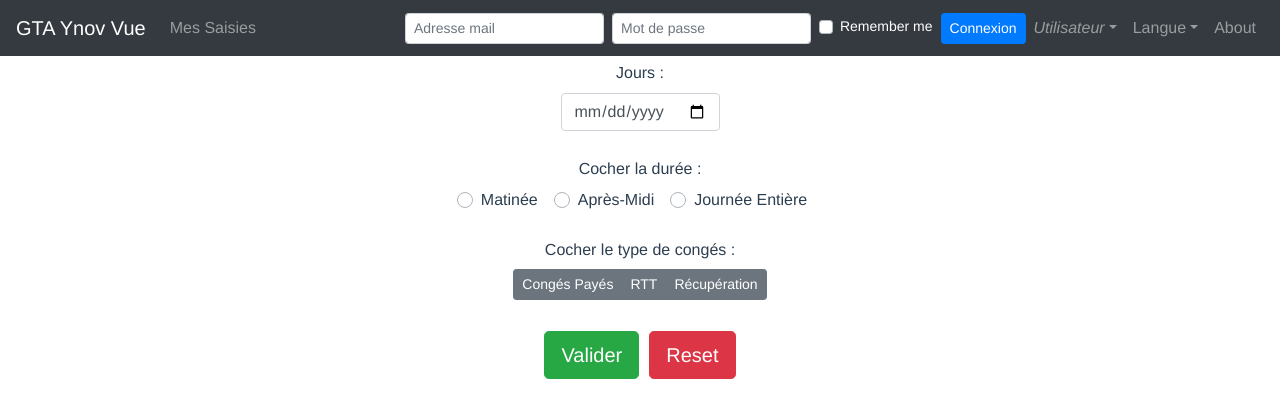
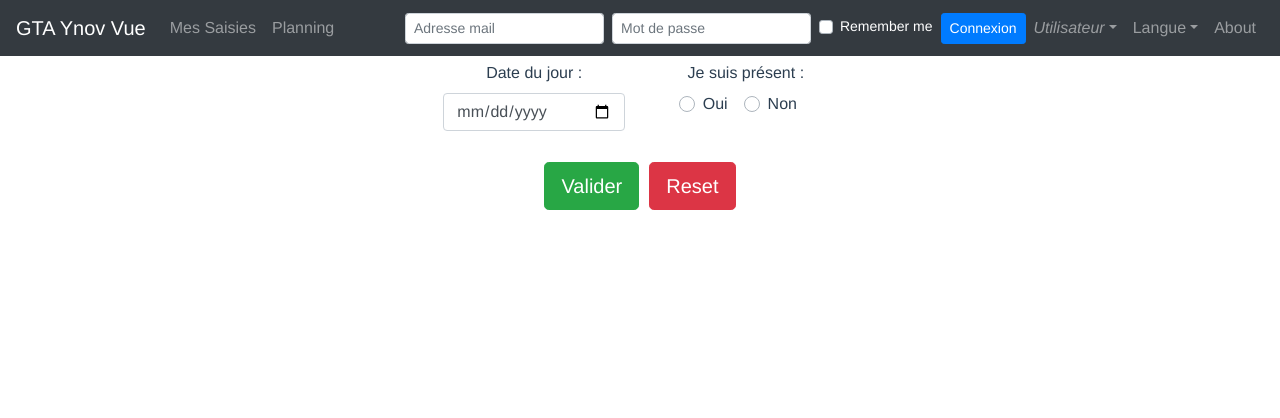
Before and after one commit to dv-formateur/gta-ynov-vue-1, a Vue app: page /#/saisiePlanning in a window 1280 px wide. Shown: the top 418 px of the page. Built offline with nearby package versions, Linux system fonts and the light colour scheme.

Commit message:
ajout de la journée travaillée

```diff
--- a/src/App.vue
+++ b/src/App.vue
@@ -15,6 +15,7 @@
 
         <b-navbar-nav>
           <b-nav-item to="/saisiePlanning">Mes Saisies</b-nav-item>
+          <b-nav-item to="/Planning">Planning</b-nav-item>
         </b-navbar-nav>
 
         <!-- Right aligned nav items -->
@@ -65,16 +66,16 @@
 </template>
 
 <script>
-import json from './json/data_user.json'
+import json from "./json/data_user.json";
 
 export default {
-  data () {
+  data() {
     return {
       myJson: json
-    }
+    };
   },
   methods: {
-    onSubmit (evt) {
+    onSubmit(evt) {
       evt.preventDefault();
       // Affiche le résultat du formulaire de connexion : email et password
       alert(JSON.stringify(this.myJson));
@@ -82,20 +83,23 @@ export default {
       alert(inlineFormInputPassword.value);
 
       // Besoin de traduire le JSON en [] puis faire [].forEach();
-      foreach (compte in myJson)
+      foreach(compte in myJson);
       {
-        if (inlineFormInputEmail.value != "" && inlineFormInputPassword.value != "")
-        {
-          if (compte.email == inlineFormInputEmail.value && compte.password == inlineFormInputPassword.value)
-          {
+        if (
+          inlineFormInputEmail.value != "" &&
+          inlineFormInputPassword.value != ""
+        ) {
+          if (
+            compte.email == inlineFormInputEmail.value &&
+            compte.password == inlineFormInputPassword.value
+          ) {
             compte.connecté = true;
           }
         }
       }
-
     }
   }
-}
+};
 </script>
 
 <style lang="scss">
--- a/src/json/data_user.json
+++ b/src/json/data_user.json
@@ -1,9 +1,18 @@
 {
-    "user": {
-        "nom": "Desvallées",
-        "prenom": "Alexandre",
-        "email": "alex.desvallees@gmail.com",
-        "password": "test",
-        "connecté": false
+  "user": [
+    {
+      "nom": "Desvallées",
+      "prenom": "Alexandre",
+      "email": "alex.desvallees@gmail.com",
+      "password": "test",
+      "connecté": false,
+      "planning": [
+        {
+          "date": "",
+          "duree": "",
+          "typeConges": ""
+        }
+      ]
     }
+  ]
 }
--- a/src/main.js
+++ b/src/main.js
@@ -4,8 +4,72 @@ import router from "./router";
 import "./registerServiceWorker";
 
 Vue.config.productionTip = false;
+import json from "./json/data_user.json";
+
+let getData = () => JSON.parse(localStorage.getItem("data"));
+let setData = a => localStorage.setItem("data", JSON.stringify(a));
+
+let checkData = () => {
+  if (getData() == null) {
+    setData({
+      user: [
+        {
+          nom: "Desvallées",
+          prenom: "Alexandre",
+          email: "alex.desvallees@gmail.com",
+          password: "test",
+          connecté: false,
+          planning: [
+            {
+              date: "",
+              duree: "",
+              typeConges: ""
+            }
+          ]
+        }
+      ]
+    });
+  }
+};
 
 new Vue({
+  getData: () => getData(),
+  setData: obj => setData(obj),
+  resetData: () => {
+    localStorage.removeItem("data");
+    sessionStorage.removeItem("user");
+    checkData();
+  },
+  isLogged: () => sessionStorage.getItem("user") != null,
+  isLoggin: false,
+  getLoggedUser: () => JSON.parse(sessionStorage.getItem("user")),
+  logout: () => sessionStorage.removeItem("user"),
+  login: (login, password) => {
+    checkData();
+    let user = getData().users.find(
+      e => e.mail == login && e.password == password
+    );
+    if (user != undefined) {
+      sessionStorage.setItem("user", JSON.stringify(user));
+    }
+    return user;
+  },
+  saveUser: uUser => {
+    let data = getData();
+    let userIndex = data.users
+      .map(function(user) {
+        return user.id;
+      })
+      .indexOf(uUser.id);
+    data.users[userIndex] = uUser;
+    setData(data);
+    if (JSON.parse(sessionStorage.getItem("user")).id == uUser.id) {
+      sessionStorage.setItem("user", JSON.stringify(uUser));
+    }
+  },
+  data: {
+    myJson: json
+  },
   router,
   render: h => h(App)
 }).$mount("#app");
--- a/src/router.js
+++ b/src/router.js
@@ -23,20 +23,22 @@ export default new Router({
     {
       path: "/connexion",
       name: "connexion",
-      component: () =>
-        import("./views/Connexion.vue")
+      component: () => import("./views/Connexion.vue")
     },
     {
       path: "/profil",
       name: "profil",
-      component: () =>
-        import("./views/Profil.vue")
+      component: () => import("./views/Profil.vue")
     },
     {
       path: "/saisiePlanning",
       name: "saisiePlanning",
-      component: () =>
-        import("./views/SaisiePlanning.vue")
+      component: () => import("./views/SaisiePlanning.vue")
+    },
+    {
+      path: "/planning",
+      name: "planning",
+      component: () => import("./views/Planning.vue")
     }
   ]
 });
--- a/src/views/Connexion.vue
+++ b/src/views/Connexion.vue
@@ -30,32 +30,30 @@
 
 <script>
 export default {
-  data () {
+  data() {
     return {
-      form: {
-        email: '',
-        password: ''
-      },
       show: true
-    }
+    };
   },
   methods: {
-    onSubmit (evt) {
+    onSubmit(evt) {
       evt.preventDefault();
       // Affiche le résultat du formulaire de connexion : email et password
       alert(JSON.stringify(this.form));
     },
-    onReset (evt) {
+    onReset(evt) {
       evt.preventDefault();
       /* Reset our form values */
-      this.form.email = '';
-      this.form.password = '';
+      this.form.email = "";
+      this.form.password = "";
       /* Trick to reset/clear native browser form validation state */
       this.show = false;
-      this.$nextTick(() => { this.show = true });
+      this.$nextTick(() => {
+        this.show = true;
+      });
     }
   }
-}
+};
 </script>
 
 <!-- b-form-1.vue -->
--- /dev/null
+++ b/src/views/Planning.vue
@@ -0,0 +1,27 @@
+<template>
+    <div id="planning">
+		<!-- Ligne de la barre de pagination -->
+		<b-row class="justify-content-center" style="margin: 5px;">
+        	<b-pagination-nav size="lg" variant="info" :link-gen="linkGen" :number-of-pages="52" v-model="currentPage" />
+		</b-row>
+
+		<!-- Ligne d'affichage du planning -->
+
+
+    </div>
+</template>
+
+<script>
+export default {
+  data() {
+    return {
+      currentPage: 1
+    };
+  },
+  methods: {
+    linkGen(pageNum) {
+      return "#page/" + pageNum + "/foobar";
+    }
+  }
+};
+</script>
--- a/src/views/Profil.vue
+++ b/src/views/Profil.vue
@@ -54,30 +54,31 @@
 </template>
 
 <script>
-import json from '../json/data_user.json'
+import json from "../json/data_user.json";
 
 export default {
-  data () {
+  data() {
     return {
-      myJson: json,
       modif: true
-    }
+    };
   },
   methods: {
-    onSubmit (evt) {
+    onSubmit(evt) {
       evt.preventDefault();
       // Affiche le résultat du formulaire de connexion : email et password
       alert(JSON.stringify(this.myJson));
     },
-    onReset (evt) {
+    onReset(evt) {
       evt.preventDefault();
       /* Reset our form values */
-      this.myJson.email = '';
-      this.myJson.password = '';
+      this.myJson.email = "";
+      this.myJson.password = "";
       /* Trick to reset/clear native browser form validation state */
       this.modif = false;
-      this.$nextTick(() => { this.modif = true });
+      this.$nextTick(() => {
+        this.modif = true;
+      });
     }
   }
-}
+};
 </script>
--- a/src/views/SaisiePlanning.vue
+++ b/src/views/SaisiePlanning.vue
@@ -1,9 +1,11 @@
 <template>
   <div id="saisiePlanning">
+    <b-container fluid>
       <b-form @submit="onSubmit" @reset="onReset" v-if="modif">
           <div class="row justify-content-center" style="padding: 5px;">
+            <b-col col md="2" >
               <b-form-group id="joursListeInputGroup"
-                            label="Jours :"
+                              label="Date du jour :"
                               label-for="joursListeInput">
                       <b-form-input id="joursListeInput"
                               type="date"
@@ -11,15 +13,26 @@
                               required>
                       </b-form-input>
                   </b-form-group>
+            </b-col>
+            <b-col col md="2">
+              <b-form-group label="Je suis présent :">
+                  <b-form-radio-group id="boutonPresence"
+                                  button-variant
+                                  v-model="myJson.presence"
+                                  :options="optionsPresence"
+                                  :change="myJson.presence"
+                                  name="radioBtnPresence" />
+              </b-form-group>
+            </b-col>
           </div>
+          <div v-if="myJson.presence == false">
             <b-row class="justify-content-center" style="padding: 5px;">
-            <b-form-group label="Cocher la durée :">
+                <b-form-group label="Cocher la durée de l'absence :">
                     <b-form-radio-group id="boutonDuree"
                                     button-variant
                                     v-model="myJson.duree"
                                     :options="optionsDuree"
-                                name="radioBtnDuree"
-                                required />
+                                    name="radioBtnDuree" />
                 </b-form-group>
             </b-row>
             <b-row class="justify-content-center" style="padding: 5px;">
@@ -29,56 +42,65 @@
                                     size="sm"
                                     v-model="myJson.typeConges"
                                     :options="optionsConges"
-                                name="radioBtnConges"
-                                required />
+                                    name="radioBtnConges" />
                     </b-form-group>
             </b-row>
+          </div>
           <b-row class="justify-content-center" style="padding: 5px;">
               <b-button type="submit" size="lg" variant="success" style="margin: 5px;">Valider</b-button>
               <b-button type="reset" size="lg" variant="danger" style="margin: 5px;">Reset</b-button>
           </b-row>
       </b-form>
+    </b-container>
   </div>
 </template>
 
 <script>
-import json from '../json/data_user.json'
+import json from "../json/data_user.json";
 
 export default {
-  data () {
+  data() {
     return {
       myJson: json,
       modif: true,
-      selectedDuree: 'entiere',
+      selectedDuree: "entiere",
       optionsDuree: [
-        { text: 'Matinée', value: 'matin' },
-        { text: 'Après-Midi', value: 'aprem' },
-        { text: 'Journée Entière', value: 'journee' }
+        { text: "Matinée", value: "matin" },
+        { text: "Après-Midi", value: "aprem" },
+        { text: "Journée Entière", value: "journee" }
       ],
-      selectedConges: 'cp',
+      selectedConges: "cp",
       optionsConges: [
-          { text: 'Congés Payés', value: 'cp'},
-          { text: 'RTT', value: 'rtt'},
-          { text: 'Récupération', value: 'recup'}
+        { text: "Congés Payés", value: "cp" },
+        { text: "RTT", value: "rtt" },
+        { text: "Récupération", value: "recup" }
+      ],
+      selectedPresence: true,
+      optionsPresence: [
+        { text: "Oui", value: true },
+        { text: "Non", value: false }
       ]
-    }
+    };
   },
   methods: {
-    onSubmit (evt) {
+    onSubmit(evt) {
       evt.preventDefault();
       // Affiche le résultat du formulaire
       alert(JSON.stringify(this.myJson));
     },
-    onReset (evt) {
+    onReset(evt) {
       evt.preventDefault();
       /* Reset our form values */
-      this.myJson.date = '';
-      this.myJson.duree = '';
-      this.myJson.typeConges = '';
+      this.myJson.date = "";
+      this.myJson.duree = "";
+      this.myJson.typeConges = "";
+      this.myJson.presence = false;
       /* Trick to reset/clear native browser form validation state */
       this.modif = false;
-      this.$nextTick(() => { this.modif = true });
+      this.$nextTick(() => {
+        this.modif = true;
+      });
     }
   }
-}
+};
 </script>
```
Lines whose indentation alone changed are shown as unchanged.
